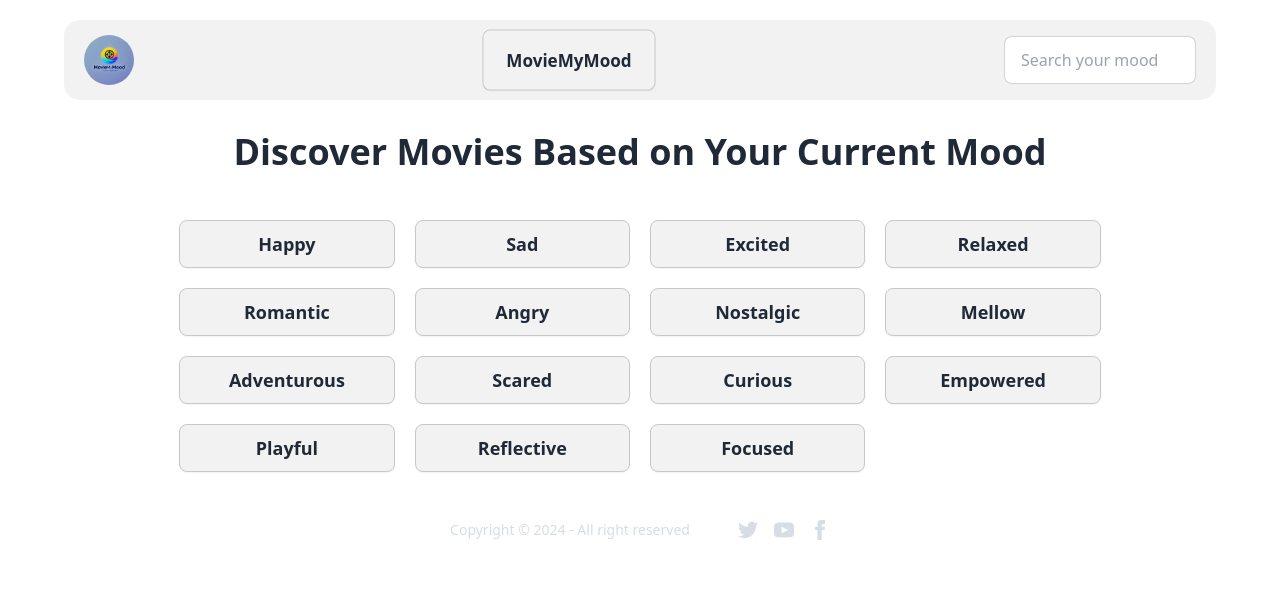
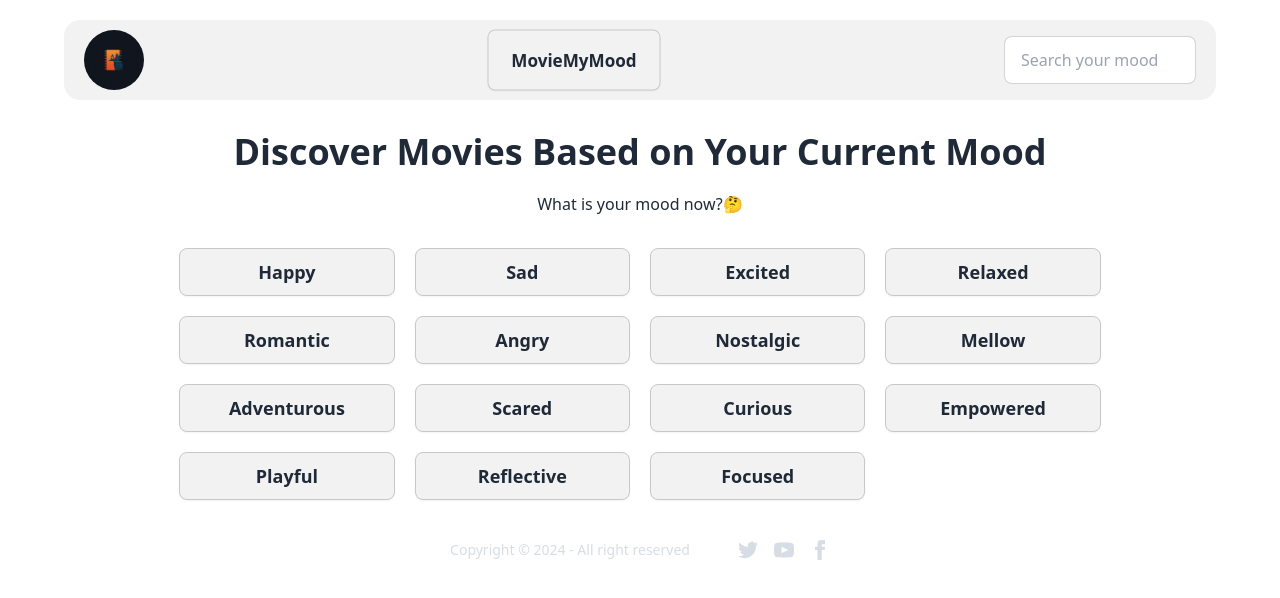
Before and after one commit to Iyabivuz-e/movie-my-mood, a Next.js app: page / in a window 1280 px wide. Shown: the top 598 px of the page. Built offline with nearby package versions, Linux system fonts and the light colour scheme.

Commit message:
added a title before moods iteration

```diff
--- a/src/components/Footer.tsx
+++ b/src/components/Footer.tsx
@@ -3,7 +3,7 @@ import React from "react";
 
 const Footer = () => {
   return (
-    <footer className="footer py-12 gap-12 grid grid-rows-[auto-1fr-auto] text-neutral-content justify-center items-center max-md:justify-start max-md:flex max-sm:flex-col max-sm:gap-4 max-md:px-5 w-full">
+    <footer className="footer py-6 mt-4 gap-12 grid grid-rows-[auto-1fr-auto] text-neutral-content justify-center items-center max-md:justify-start max-md:flex max-sm:flex-col max-sm:gap-4 max-md:px-5 w-full">
       <aside className="grid-flow-col items-center">
         <p>Copyright © {new Date().getFullYear()} - All right reserved</p>
       </aside>
--- a/src/components/Moods.tsx
+++ b/src/components/Moods.tsx
@@ -4,13 +4,20 @@ import Link from 'next/link';
 
 const Moods = () => {
   return (
-    <div className="grid grid-cols-4 max-sm:grid-cols-2 gap-5 w-[80%] max-sm:w-[90%] m-auto items-center mt-12">
-      {moods.map((mood) => (
-        <Link href="/" key={mood.id} className="btn text-lg px-5 bg-base-200 btn-active">
-          {mood.name}
-        </Link>
-      ))}
-    </div>
+    <>
+      <h1 className="text-center mt-5">What is your mood now?&#x1f914; </h1>
+      <div className="grid grid-cols-4 max-sm:grid-cols-2 gap-5 w-[80%] max-sm:w-[90%] m-auto items-center mt-8">
+        {moods.map((mood) => (
+          <Link
+            href="/"
+            key={mood.id}
+            className="btn text-lg px-5 bg-base-200 btn-active"
+          >
+            {mood.name}
+          </Link>
+        ))}
+      </div>
+    </>
   );
 }
 
--- a/src/components/Navbar.tsx
+++ b/src/components/Navbar.tsx
@@ -1,5 +1,5 @@
 import Image from 'next/image';
-import logo from "./../../public/my-logo.webp"
+import logo from "./../../public/logo2.jpeg"
 
 const Navbar = () => {
   return (
@@ -8,7 +8,7 @@ const Navbar = () => {
         <Image
           alt="MM-logo"
           src={logo}
-          className="w-[50px] h-[50px] rounded-full"
+          className="w-[60px] h-[60px] rounded-full"
         />
       </div>
       <div className="input-bordered max-sm:hidden btn -py-3 btn-xs sm:btn-sm md:btn-md lg:btn-lg">
```
Also changed, not shown: helpers/ThemeCollector.tsx (+3 -8 lines), public/logo.jpeg (added), public/logo2.jpeg (added).
